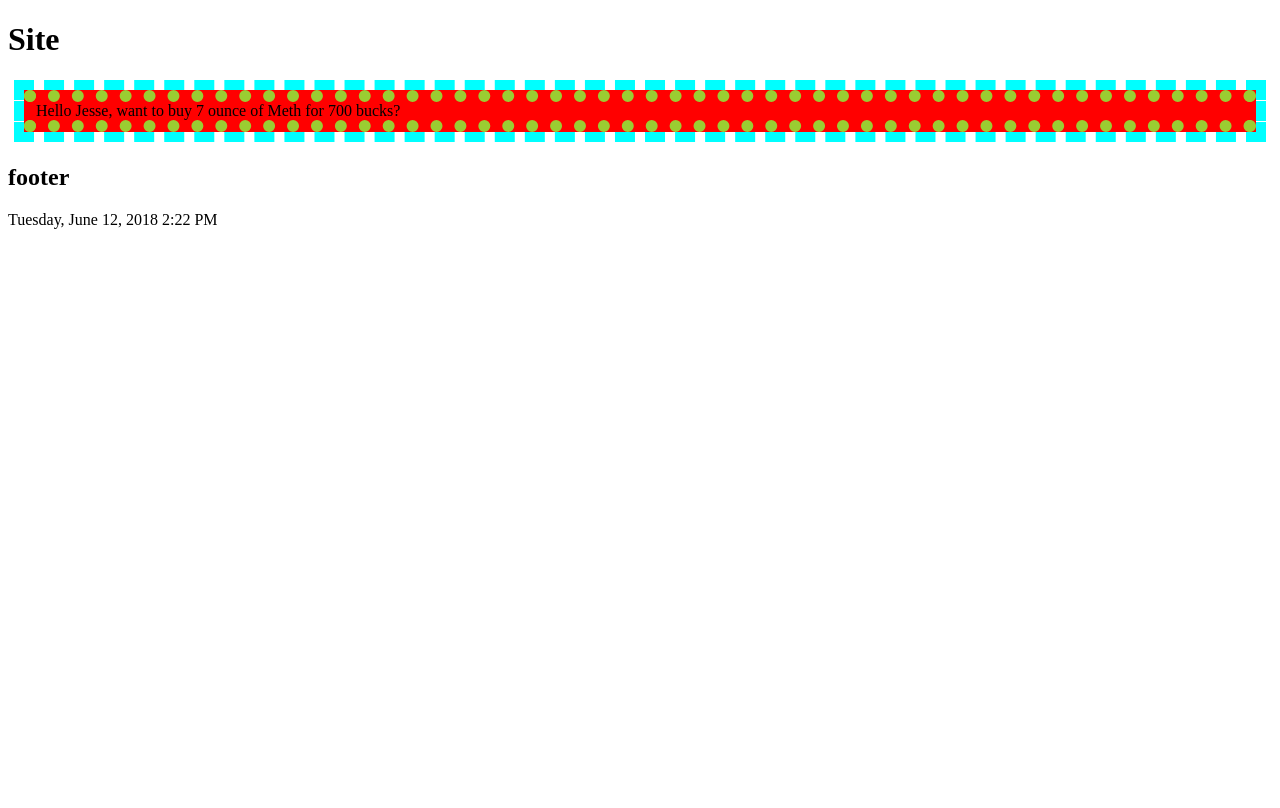
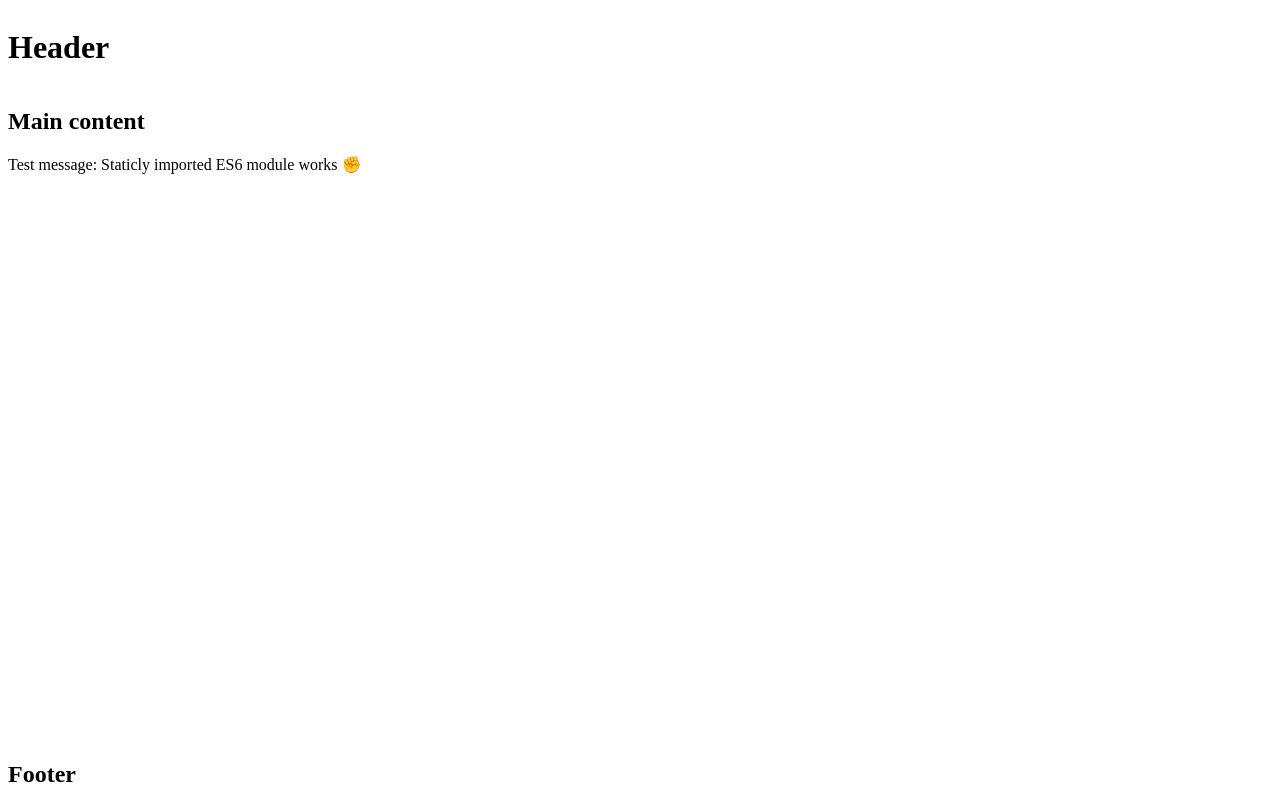
Before and after one commit to zebulonedwardbubbel/webpack-front-end-tool, a website built with webpack: page src/index.html in a window 1280 px wide. Built offline with nearby package versions, Linux system fonts and the light colour scheme.

Commit message:
Remove testing packages / codes, clear code

```diff
--- a/src/_partial.scss
+++ /dev/null
@@ -1,11 +0,0 @@
-p {
-    outline: 10px dashed cyan;
-    border: 12px dotted yellowgreen;
-    transition: color .5s ease;
-
-    &:hover {
-        color: pink;
-    }
-}
-
-div {}
--- a/src/index.html
+++ b/src/index.html
@@ -1,26 +1,19 @@
 <!DOCTYPE html>
 <html>
-
 <head>
     <meta charset="utf-8">
     <meta name="viewport" content="width=device-width,initial-scale=1">
-    <title>Webpack 4</title>
+    <title>A Webpack 4 based front-end tool</title>
 </head>
-
 <body>
     <header>
-        <h1>Site</h1>
+        <h1>Header</h1>
     </header>
-
-
     <main>
-        <p>Content</p>
+        <h2>Main content</h2>
     </main>
-
-
     <footer>
-        <h2>footer</h2>
+        <h2>Footer</h2>
     </footer>
 </body>
-
 </html>
--- a/src/index.js
+++ /dev/null
@@ -1,6 +0,0 @@
-import testFn from './modules/module';
-import displayDate from './modules/date';
-import './main.scss';
-
-testFn();
-displayDate();
--- /dev/null
+++ b/src/js/index.js
@@ -0,0 +1,4 @@
+import testFn from './modules/module';
+import '../styles/main.scss';
+
+testFn();
--- /dev/null
+++ b/src/js/modules/module.js
@@ -0,0 +1,10 @@
+const testFn = () => {
+    const testMessage = 'Staticly imported ES6 module works ✊';
+    const wholeTestmessage = `Test message: ${testMessage}`;
+    const paragraph = document.createElement('p');
+
+    paragraph.textContent = wholeTestmessage;
+    document.querySelector('main').appendChild(paragraph);
+};
+
+export default testFn;
--- a/src/main.scss
+++ /dev/null
@@ -1,11 +0,0 @@
-@import "partial";
-
-$color-red: red;
-
-p {
-    background-color: $color-red;
-    margin-top: 2rem;
-    margin-right: 1rem;
-    margin-bottom: 2rem;
-    margin-left: 1rem;
-}
--- a/src/modules/date.js
+++ /dev/null
@@ -1,14 +0,0 @@
-import moment from 'moment';
-
-const displayDate = () => {
-    moment.locale('hu');
-
-    const datePara = document.createElement('span');
-    const currentDate = moment().format('LLLL');
-    const footer = document.querySelector('footer');
-
-    datePara.innerHTML = currentDate;
-    footer.appendChild(datePara);
-};
-
-export default displayDate;
--- a/src/modules/module.js
+++ /dev/null
@@ -1,14 +0,0 @@
-const testFn = () => {
-    const firstVar = { name: 'Jesse' };
-    const secondVar = {
-        amount: 7,
-        product: 'Meth',
-        unitprice: 100
-    };
-    const message = `Hello ${firstVar.name}, want to buy ${secondVar.amount} ounce of ${secondVar.product} for ${secondVar.amount * secondVar.unitprice} bucks?`;
-
-    const paragraph = document.querySelector('p');
-    paragraph.textContent = message;
-};
-
-export default testFn;
--- /dev/null
+++ b/src/styles/_sticky-footer.scss
@@ -0,0 +1,13 @@
+html,
+body {
+    height: 100%;
+}
+
+body {
+    display: flex;
+    flex-direction: column;
+}
+
+main {
+    flex: 1 0 auto;
+}
--- /dev/null
+++ b/src/styles/main.scss
@@ -0,0 +1 @@
+@import "sticky-footer";
--- a/webpack.config.js
+++ b/webpack.config.js
@@ -8,7 +8,7 @@ const webpack = require('webpack');
 
 // https://github.com/webpack/webpack/issues/6460#issuecomment-364286147
 module.exports = (env, argv) => ({
-    entry: './src/index.js',
+    entry: './src/js/index.js',
     output: {
         filename: '[name].[hash].js',
         path: path.resolve(__dirname, 'dist')
@@ -76,12 +76,14 @@ module.exports = (env, argv) => ({
         port: 9000,
         open: true
     },
-    // devtool: 'eval-source-map',
+    devtool: 'eval-source-map',
     plugins: [
         new CleanWebpackPlugin('./dist', {}),
         new HtmlWebpackPlugin({
             template: './src/index.html'
         }),
+        // to generate Multiple HTML Files
+        // https://github.com/jantimon/html-webpack-plugin#generating-multiple-html-files
         // new HtmlWebpackPlugin({
         //     filename: 'page2.html',
         //     template: './src/page2.html'
@@ -89,6 +91,7 @@ module.exports = (env, argv) => ({
         new MiniCssExtractPlugin(),
         new webpack.HotModuleReplacementPlugin()
     ],
+    // https://webpack.js.org/plugins/split-chunks-plugin/#split-chunks-example-2
     optimization: {
         splitChunks: {
             cacheGroups: {
```
Also changed, not shown: package.json (+3 -5 lines), 1 other file.
